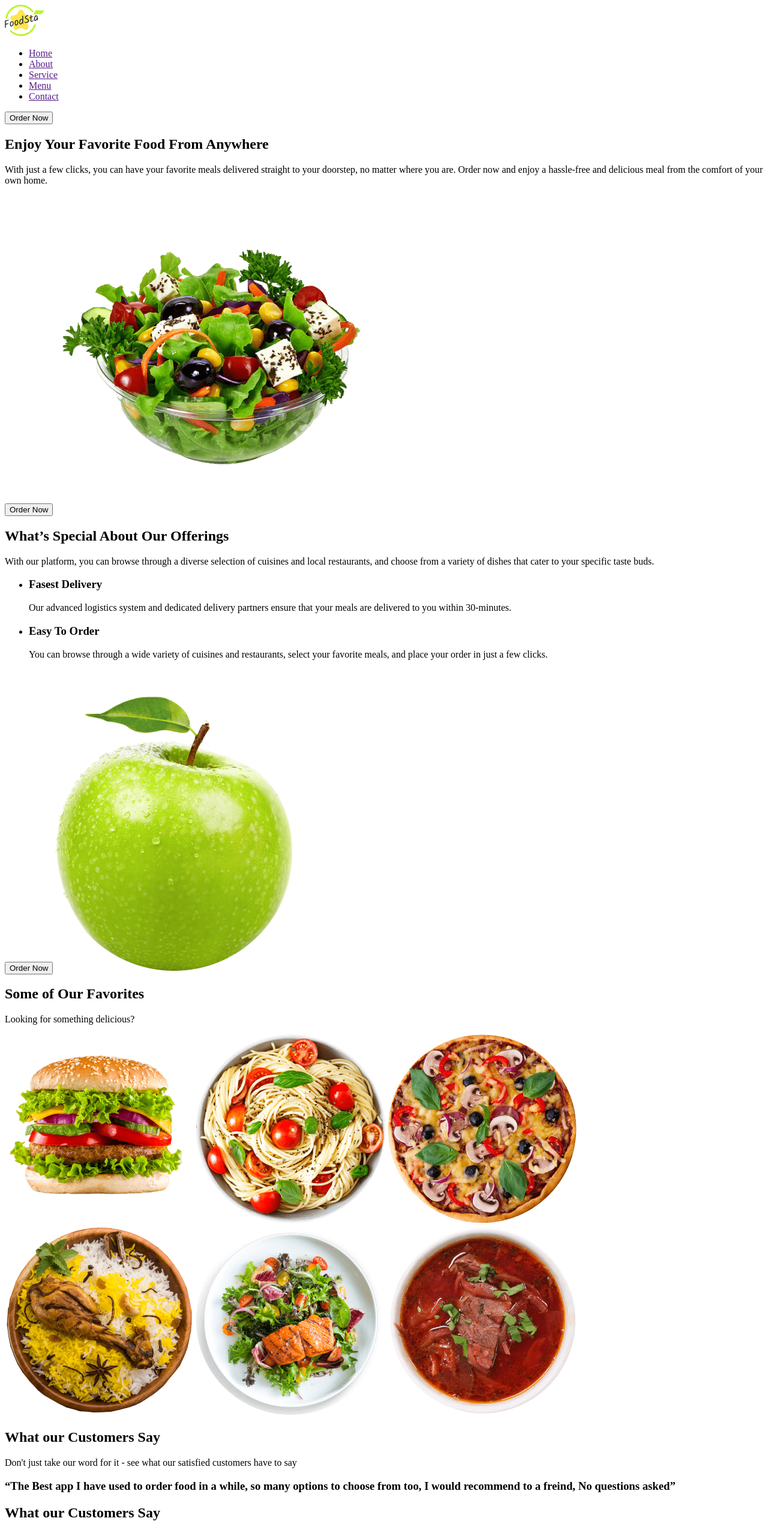
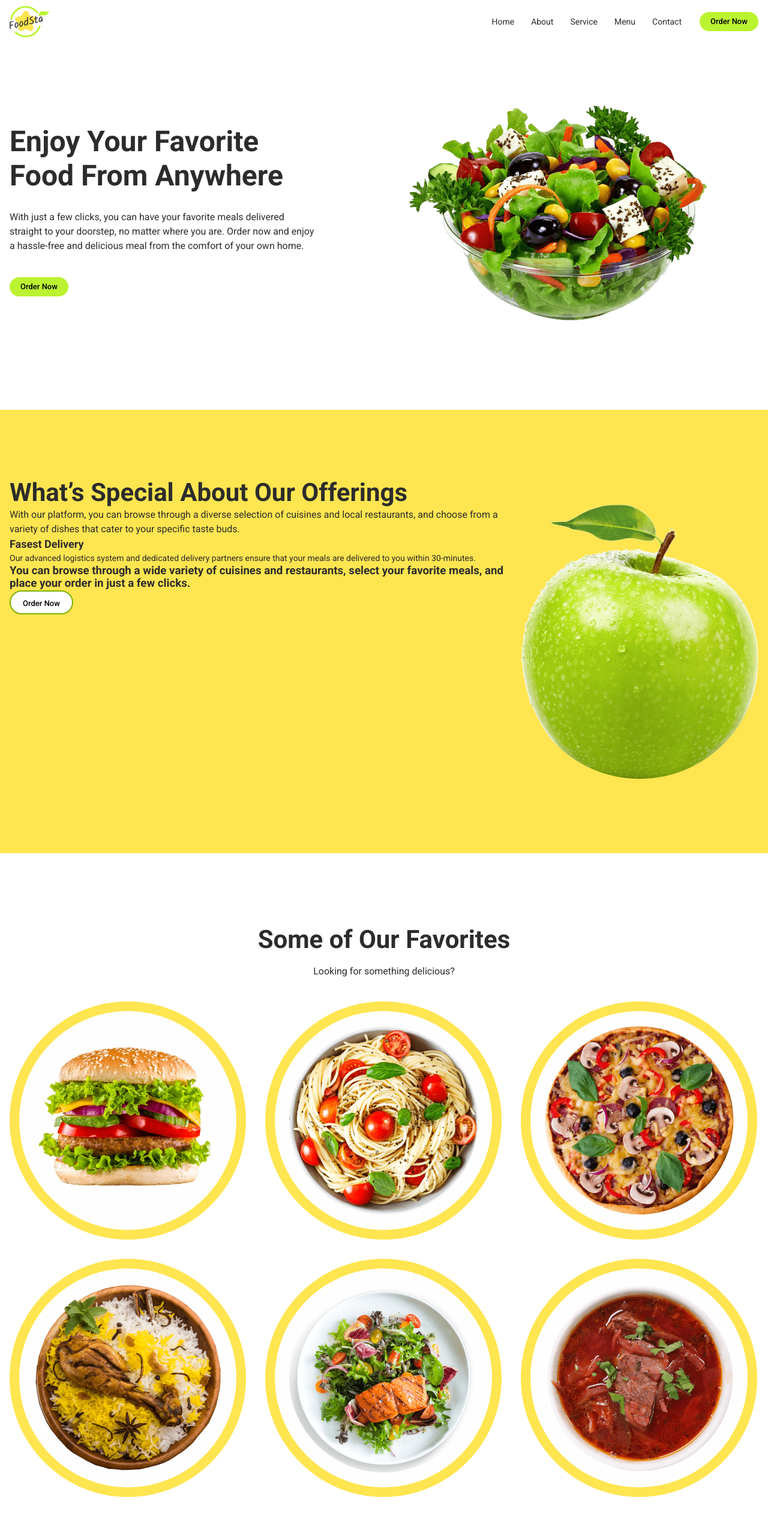
Before and after one commit to Denys-Kovalenko/food-delivery, a plain HTML site: page index.html in a window 1280 px wide. Shown: the top 2555 px of the page at 60% size. Drawn offline with nearby package versions, Linux system fonts and the light colour scheme.

Commit message:
first commit

```diff
--- /dev/null
+++ b/css/styles.css
@@ -0,0 +1,267 @@
+body {
+    font-family: "Roboto", sans-serif;
+    color: #2c2c2c;
+    background-color: #fff;
+}
+
+a {
+    text-decoration: none;
+}
+
+ul {
+    list-style: none;
+    margin: 0;
+    padding: 0;
+}
+
+h1,
+h2,
+h3,
+h4,
+h5,
+h6,
+p {
+    margin: 0;
+}
+
+img {
+    display: block;
+}
+
+button {
+    cursor: pointer;
+}
+
+.container{
+    max-width: 1280px;
+    padding: 0 16px;
+    margin: 0 auto;
+}
+
+
+
+/*__________________header______________ */
+
+
+
+.header-container {
+    display: flex;
+    align-items: center;
+}
+
+.header-menu {
+    display: flex;
+    gap: 28px;
+}
+
+.logo {
+    margin-right: auto;
+}
+
+.header-nav {
+    margin-right: 30px;
+}
+
+.header-nav-link {
+    padding: 28px 0;
+    display: block;
+    font-size: 14px;
+    color: #2c2c2c;
+}
+
+.nav-link:hover,
+.nav-link:focus {
+    font-weight: 700;
+    text-decoration: underline;
+    color: #BBF330;
+}
+
+.btn-content {
+    font-size: 13px;
+    font-weight: 500;
+    line-height: 1.5;
+    min-width: 98px;
+    height: 32px;
+    background: #bbf330;
+    border-radius: 30px;
+    border: none;
+}
+
+/* _____________Section hero перша___________ */
+
+.hero {
+    padding-top: 14px;
+    padding-bottom: 69px;
+}
+
+
+
+.hero-container {
+    display: flex;
+    align-items: center;
+    gap: 143px;
+}
+
+.hero-text-wrap {
+    max-width: 511px;
+}
+
+.hero-title {
+    font-size: 48px;
+    line-height: 1.2;
+    color: #2c2c2c;
+    margin-bottom: 28px;
+}
+
+.hero-text {
+    line-height: 1.5;
+    margin-bottom: 40px;
+}
+
+
+
+
+/* __________section about 2_________*/
+
+
+
+
+.about {
+    padding-top: 113px;
+    padding-bottom: 124px;
+    background: #ffe550;
+}
+
+.about-container {
+    display: flex;
+}
+
+.about-title {
+        font-size: 42px;
+        line-height: 1.2;
+}
+
+.about-text {
+        font-size: 16px;
+        line-height: 1.5;
+}
+
+.about-list {}
+
+.about-item {}
+
+.about-sabtitle {
+        font-size: 18px;
+        line-height: 1.4;
+}
+
+.about-dsc {
+        font-size: 14px;
+        line-height: 1.5;
+}
+
+.about-sabtitle{}
+
+
+.btn-about {
+    padding: 10px 20px;
+    width: 106px;
+    height: 40px;
+    background: #fff;
+    border: 2px solid #7eb101;
+}
+
+
+/*______________section favorites 3____________*/
+
+
+.favorites {}
+
+.container {}
+
+.favorites-title {
+    font-size: 42px;
+    text-align: center;
+    padding-top: 120px;
+    padding-bottom: 20px;
+}
+
+.favorites-text {
+    font-size: 16px;
+    text-align: center;
+    padding-bottom: 40px;
+}
+
+.favorites-list {
+    display: flex;
+    flex-wrap: wrap;
+    gap: 32px;
+    padding-bottom: 101px;
+}
+
+.favorites-item {
+    width: calc((100% - 64px) / 3);
+    width: 394px;
+    height: 397px;
+    border: 16px solid #ffe550;
+    border-radius: 50%;
+    background: #fefefe;
+    display: flex;
+    align-items: center;
+    justify-content: center;
+}
+
+.favorites-img {
+}
+
+
+/* _____________section reviews 4___________*/
+
+
+
+.reviews{
+    background: #ffe550;
+}
+
+.reviews-tittle-container{
+padding-top: 140px;
+padding-left: 32px;
+}
+
+.reviews-title {
+    font-size: 42px;
+    padding-bottom: 20.4px;
+}
+
+.reviews-title-text {
+    font-size: 16px;
+}
+
+
+.reviews-list-dscr {
+    font-size: 18px;
+}
+
+.reviews-man-container {
+    width: 501px;
+    height: 231px;
+
+}
+
+
+.reviews-girl-container {
+    width: 501px;
+    height: 231px;
+}
+
+.reviews-list-subtitle {
+    font-size: 14px;
+    line-height: 1.5;
+}
+
+.reviews-list-subtext {
+    font-size: 14px;
+    line-height: 1.5;
+}
+
+.reviews-list-img {}
--- a/index.html
+++ b/index.html
@@ -5,118 +5,164 @@
     <meta charset="UTF-8">
     <meta name="viewport" content="width=device-width, initial-scale=1.0">
     <title>Food Delivery</title>
+    <link rel="preconnect" href="https://fonts.googleapis.com">
+    <link rel="preconnect" href="https://fonts.gstatic.com" crossorigin>
+    <link
+        href="https://fonts.googleapis.com/css2?family=Inter+Tight&family=Kalam&family=Roboto:wght@400;500;600;700&display=swap"
+        rel="stylesheet">
+    <link rel="stylesheet" href="https://cdnjs.cloudflare.com/ajax/libs/modern-normalize/3.0.1/modern-normalize.min.css"
+        integrity="sha512-q6WgHqiHlKyOqslT/lgBgodhd03Wp4BEqKeW6nNtlOY4quzyG3VoQKFrieaCeSnuVseNKRGpGeDU3qPmabCANg=="
+        crossorigin="anonymous" referrerpolicy="no-referrer" />
+    <link rel="stylesheet" href="./css/styles.css">
 </head>
 
 <body>
     <header>
-        <a href=""><img src="./images/Vector.svg" alt="Logo" width="66" height="52"></a>
-        <nav>
-            <ul>
-                <li><a href="">Home</a></li>
-                <li><a href="">About</a></li>
-                <li><a href="">Service</a></li>
-                <li><a href="">Menu</a></li>
-                <li><a href="">Contact</a></li>
+        <div class="container header-container">
+            <a class="logo"><img src="./images/logo.svg" alt="Logo" width="66" height="52"></a>
+            <nav class="header-nav">
+                <ul class="header-menu">
+                    <li><a class="header-nav-link" href="">Home</a></li>
+                    <li><a class="header-nav-link" href="">About</a></li>
+                    <li><a class="header-nav-link" href="">Service</a></li>
+                    <li><a class="header-nav-link" href="">Menu</a></li>
+                    <li><a class="header-nav-link" href="">Contact</a></li>
                 </ul>
             </nav>
-        <button type="button">Order Now</button>
+            <button type="button" class="btn-content">Order Now</button>
+        </div>
     </header>
     <main>
-        <section>
-            <h1>Enjoy Your Favorite Food From Anywhere</h1>
-            <p>With just a few clicks, you can have your favorite meals delivered straight to your doorstep, no matter
+        <section class="hero">
+            <div class="container hero-container">
+                <div class="hero-text-wrap">
+                    <h1 class="hero-title">Enjoy Your Favorite Food From Anywhere</h1>
+                    <p class="hero-text">With just a few clicks, you can have your favorite meals delivered straight to
+                        your
+                        doorstep, no matter
                         where you are.
                         Order now and enjoy a hassle-free and delicious meal from the comfort of your own home.</p>
-            <button type="button">Order Now</button>
-            <img src="./images/pngwing.com - 2022-08-04T071142-min.png" alt="salad" width="528" height="528">
+                    <button class="btn-content" type="button">Order Now</button>
+                </div>
+                <img class="hero-img" src="./images/pngwing.com - 2022-08-04T071142-min.png" alt="salad" width="528" height="528">
+            </div>
         </section>
-        <section>
-            <h2>What’s Special About Our Offerings</h2>
-            <p>With our platform, you can browse through a diverse selection of cuisines and local restaurants, and
+        <section class="about">
+            <div class="container about-container">
+                <div class="about-wrap">
+                    <h2 class="about-title">What’s Special About Our Offerings</h2>
+                    <p class="about-text">With our platform, you can browse through a diverse selection of cuisines and
+                        local
+                        restaurants, and
                         choose from a
                         variety of dishes that cater to your specific taste buds.</p>
-            <ul>
-                <li>
-                    <h3>Fasest Delivery</h3>
-                    <p>Our advanced logistics system and dedicated delivery partners ensure that your meals are
+                    <ul class="about-list">
+                        <li class="about-item">
+                            <h3 class="about-sabtitle">Fasest Delivery</h3>
+                            <p class="about-dsc">Our advanced logistics system and dedicated delivery partners ensure
+                                that
+                                your
+                                meals are
                                 delivered to you within
                                 30-minutes.</p>
                         </li>
-                <li>
-                    <h3>Easy To Order</h3>
-                    <p>You can browse through a wide variety of cuisines and restaurants, select your favorite meals,
+                        <li class="about-item">
+                            <h3 class="about-sabtitle>Easy To Order</h3>
+                        <p class=" about-dsc">You can browse through a wide variety of cuisines and restaurants, select
+                                your favorite meals,
                                 and place your order in
                                 just a few clicks.</p>
                         </li>
                     </ul>
-            <button type="button">Order Now</button>
-            <img src="./images/aple-min.png" alt="aple" width="396" height="502">
+                    <button class="btn-content btn-about" type="button">Order Now</button>
+                </div>
+                <div class="about-container-img">
+                    <img class="about-img" src="./images/aple-min.png" alt="aple" width="396" height="502">
+                </div>
+            </div>
+        </section>
+        <section class="favorites">
+            <div class="container">
+                <h1 class="favorites-title">Some of Our Favorites</h1>
+                <p class="favorites-text">Looking for something delicious?</p>
+                <ul class="favorites-list">
+                    <li class="favorites-item"><img class="favorites-img"
+                        src="./images/gamburger-min.png"
+                        alt="gamburger" width:="315" height:="315"></li>
+                    <li class="favorites-item"><img class="favorites-img"
+                        src="./images/Pasta-min.png"
+                        alt="Pasta" width:="315" height:="315"></li>
+                    <li class="favorites-item"><img class="favorites-img"
+                        src="./images/pizza-min.png"
+                        alt="pizza" width:="315" height:="315"></li>
+                    <li class="favorites-item"><img class="favorites-img"
+                        src="./images/chicken-min.png"
+                        alt="chicken" width:="315" height:="315"></li>
+                    <li class="favorites-item"><img class="favorites-img"
+                        src="./images/salat-min.png"
+                        alt="salat" width:="315" height:="315"></li>
+                    <li class="favorites-item"><img class="favorites-img"
+                        src="./images/borshch-min.png"
+                        alt="borshch" width:="315" height:="315"></li>
+                </ul>
+            </div>
+        </section>
+        <section class="reviews">
+            <div class="container">
+                <div class="reviews-tittle-container">
+                    <h2 class="reviews-title">What our Customers Say</h2>
+                    <p class="reviews-title-text">Don't just take our word for it - see what our satisfied customers have to say</p>
+                </div>
+                        <div class="reviews-man-container">
+                            <p class="reviews-list-dscr">The Best app I have used to order food in a while, so many options to choose from too, I would
+                                recommend
+                                to a freind, No questions asked”</p>
+                            <h3 class="reviews-list-subtitle">Sumith Shah</h3>
+                            <p class="reviews-list-subtext">Some Dude</p>
+                            <img class="reviews-list-img"
+                            src="./images/man.png"
+                            alt="guy in a beige jacket" width="48" height="48">
+                        </div>
+                        <div class="reviews-girl-container">
+                            <p class="reviews-list-dscr">The ease with which I can just go in and order what i want was amazing, It has been a very
+                                pleasant
+                                experience ordering from this app”</p>
+                            <h3 class="reviews-list-subtitle">Sumith Shah</h3>
+                            <p class="reviews-list-subtext">Some Dude</p>
+                            <img class="reviews-list-img"
+                            src="./images/girl.png"
+                            alt="girl in mustard blouse" width="48" height="48">
+                        </div>
+
+            </div>
         </section>
         <section>
-            <h1>Some of Our Favorites</h1>
-            <p>Looking for something delicious?</p>
-            <img src="./images/gamburger-min.png" alt="gamburger">
-            <img src="./images/Pasta-min.png" alt="Pasta">
-            <img src="./images/pizza-min.png" alt="pizza">
-            <img src="./images/chicken-min.png" alt="chicken">
-            <img src="./images/salat-min.png" alt="salat">
-            <img src="./images/borshch-min.png" alt="borshch">
+            <div class="container">
+                <h2 class="Subscribe-title">Subscribe To Get Special Offers</h2>
+                <p class="Subscribe-text">Order now and receive 10% off your first meal with Enjoy Your Favorite Food From Anywhere.</p>
+                <input type="submit" value="Enter your email">
+                <button class="btn-content btn-Subscribe" type="button">Subscribe</button>
+                <img class="Subscribe-img"
+                src="./images/banan-min.png"
+                alt="banan" width="608" height="266">
             </section>
-        <section>
-            <h2>What our Customers Say</h2>
-            <p>Don't just take our word for it - see what our satisfied customers have to say</p>
-            <h3>“The Best app I have used to order food in a while, so many options to choose from too, I would
-                recommend to a freind,
-                No questions asked”</h3>
-
-            <h3></h3>
-            <p></p>
-        </section>
-        <section>
-            <h2>What our Customers Say</h2>
-            <p>Don't just take our word for it - see what our satisfied customers have to say</p>
-            <ul>
-                <li>
-                    <p>The Best app I have used to order food in a while, so many options to choose from too, I would
-                        recommend
-                        to a freind, No questions asked”</p>
-                    <h3>Sumith Shah</h3>
-                    <p>Some Dude</p>
-                    <img src="./images/man.png" alt="guy in a beige jacket" width="48" height="48">
-                </li>
-                <li>
-                    <p>The ease with which I can just go in and order what i want was amazing, It has been a very
-                        pleasant
-                        experience ordering from this app”</p>
-                    <h3>Sumith Shah</h3>
-                    <p>Some Dude</p>
-                    <img src="./images/girl.png" alt="girl in mustard blouse" width="48" height="48">
-                </li>
-            </ul>
-        </section>
-        <section>
-            <h2>Subscribe To Get Special Offers</h2>
-            <p>Order now and receive 10% off your first meal with Enjoy Your Favorite Food From Anywhere.</p>
-            <input type="submit" value="Enter your email">
-            <button type="button">Subscribe</button>
-            <img src="./images/banan-min.png" alt="banan" width="608" height="266">
-        </section>
+            </div>
     </main>
     <footer>
-        <img src="./images/Vector.svg" alt="logo" width="66" height="52">
-        <nav>
-            <ul>
-                <li><a href="">Home</a></li>
-                <li><a href="">About</a></li>
-                <li><a href="">Service</a></li>
-                <li><a href="">Menu</a></li>
-                <li><a href="">Contact</a></li>
+        <div class="container">
+            <img class="footer-logo" src="./images/logo.svg" alt="logo" width="66" height="52">
+            <nav class="footer-navigation">
+                <ul class="footer-navigation-list">
+                    <li class="footer-navigation-link"><a href="">Home</a></li>
+                    <li class="footer-navigation-link"><a href="">About</a></li>
+                    <li class="footer-navigation-link"><a href="">Service</a></li>
+                    <li class="footer-navigation-link"><a href="">Menu</a></li>
+                    <li class="footer-navigation-link"><a href="">Contact</a></li>
                 </ul>
-
             </nav>
-        <p>Subscribe</p>
+            <p class="footer-">Subscribe</p>
             <input type="submit" value="Enter your email">
-        <button type="button">Subscribe</button>
+            <button class="btn-content" type="button">Subscribe</button>
             <p>By subscribing you agree to with our</p>
             <a href="">Privacy Policy</a>
             <ul>
@@ -125,6 +171,7 @@
                 <li><a href="">Cookies Settings</a></li>
             </ul>
             <p>2022 FoodSta. All right reserved.</p>
+        </div>
     </footer>
 </body>
 
```
Also changed, not shown: images/icons.svg (added), images/logo.svg (renamed from images/Vector.svg). Lines whose indentation alone changed are shown as unchanged.
